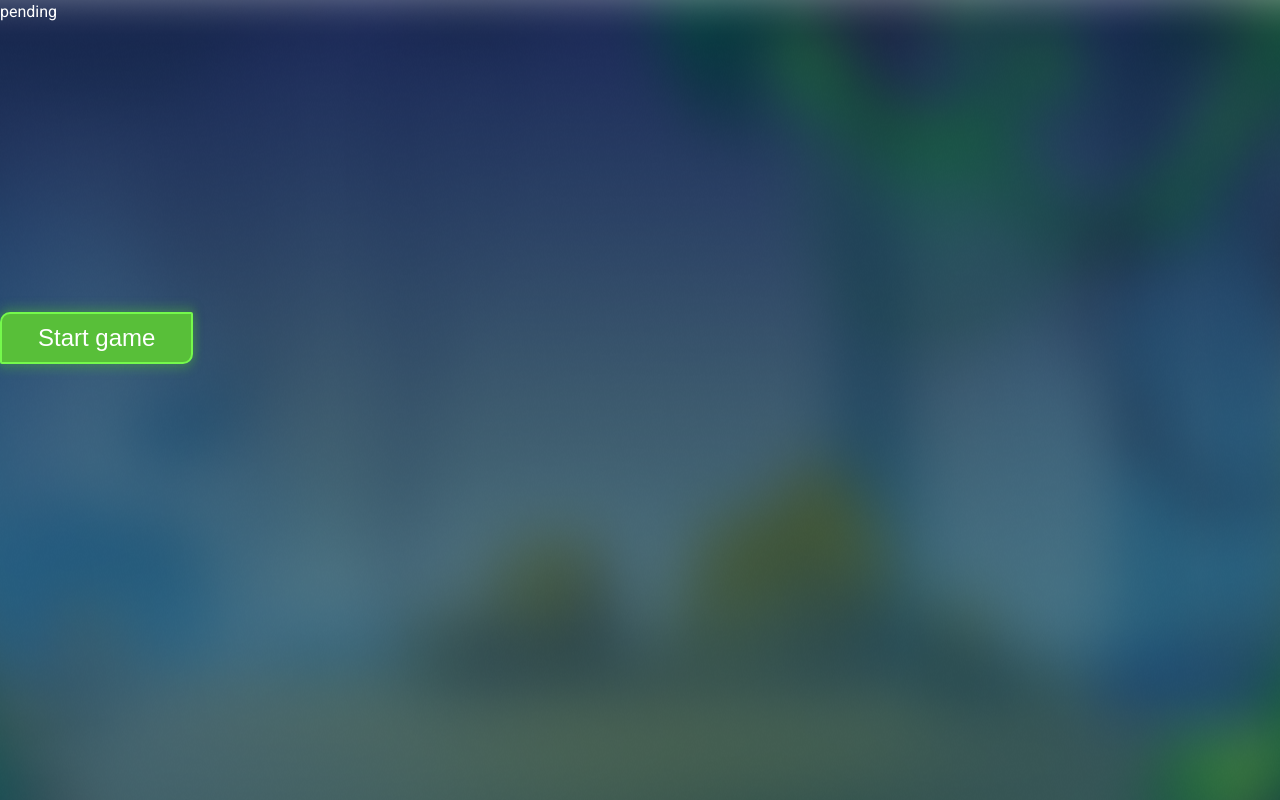
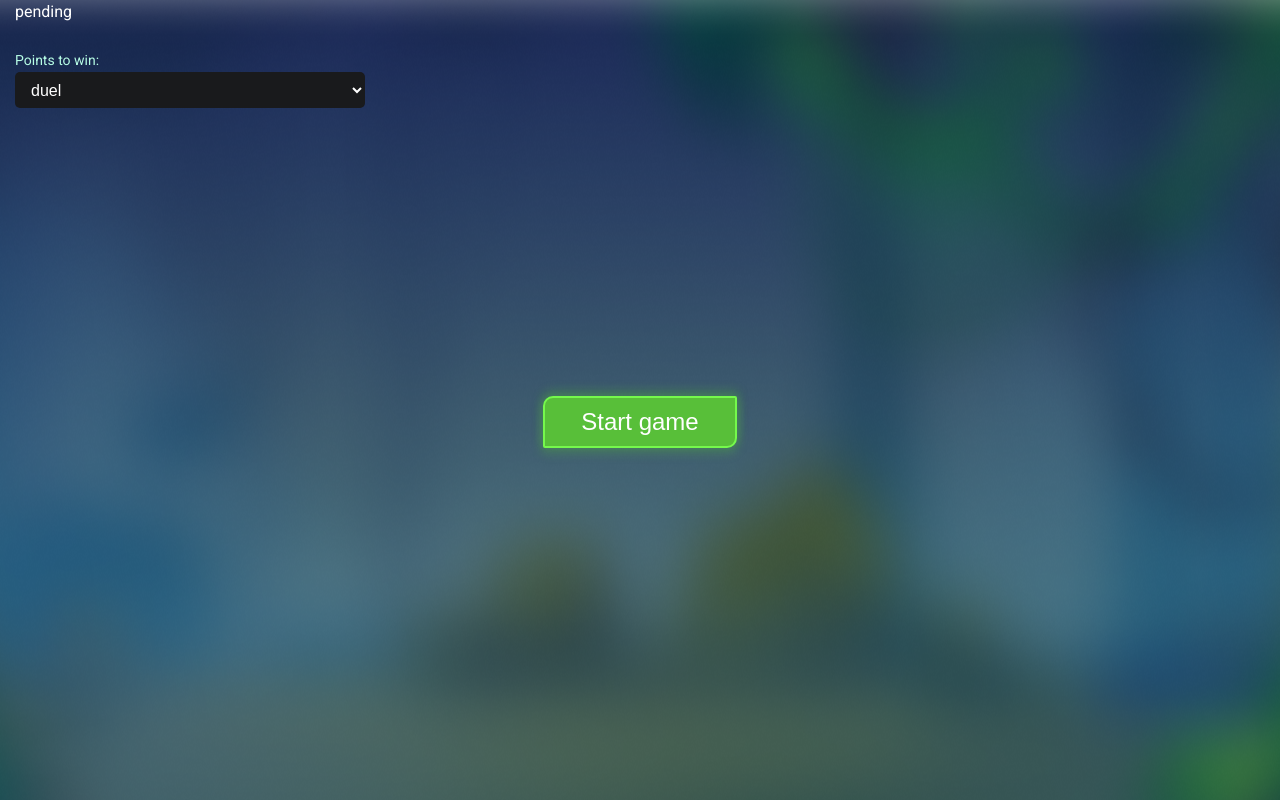
Before and after one commit to IceAye/catcher-in-the-sky, a website with bundled scripts: page src/index.html in a window 1280 px wide. Built offline with nearby package versions, Linux system fonts and the light colour scheme.

Commit message:
feat(ui): implement settings board and configurable lines with layout, select logic, and styling

```diff
--- a/src/View.js
+++ b/src/View.js
@@ -36,17 +36,22 @@ export class View {
   }
 
   #root;
-  #gameClock;
+
   #skyGridContainer;
-  #scoreBoard;
+
+  #settingsDraft;
+
 
   render(gameDTO, settingsDTO) {
     this.#root.innerHTML = '';
+    this.#root.classList.add('container');
 
     this.#root.append(gameDTO.status);
 
+    this.#renderSettingsBoard(settingsDTO);
+
     if (gameDTO.status === GAME_STATUSES.PENDING) {
-      this.#renderStartScreen();
+      this.#renderStartScreen(settingsDTO);
     } else if (gameDTO.status === GAME_STATUSES.IN_PROGRESS) {
       this.#renderGameScreen(gameDTO, settingsDTO);
     }
@@ -54,9 +59,65 @@ export class View {
 
   #renderStartScreen() {
     const startScreen = document.createElement('div');
+    startScreen.classList.add('main-elements');
+
     startScreen.appendChild(this.#renderButton());
 
     this.#root.appendChild(startScreen);
+  }
+
+  #renderSettingsBoard(settingsDTO) {
+    const {skySize, gameTime, pointsToWin} = settingsDTO;
+
+    const settingsBoard = document.createElement('div');
+    settingsBoard.classList.add('top-items');
+
+    settingsBoard.append(this.#renderConfigLine('Points to win', pointsToWin.presets || pointsToWin.mode, 'pointsToWin'));
+
+    this.#root.appendChild(settingsBoard) ;
+  }
+
+  #renderConfigLine(labelText, options, id) {
+    const configLine = document.createElement('div');
+    configLine.classList.add('line');
+
+    const labelEl = document.createElement('label');
+    labelEl.htmlFor = id;
+    labelEl.textContent = `${labelText}:`;
+
+    const selectEl = document.createElement('select');
+    selectEl.id = id;
+    selectEl.name = 'select';
+
+   this.#renderOptions(selectEl, options);
+
+    configLine.addEventListener('change', (event) => {
+      const selectedValue = event.target.value;
+      this.#settingsDraft = {...this.#settingsDraft, [id] : { mode: selectedValue} }
+    })
+
+    configLine.append(labelEl);
+    configLine.append(selectEl);
+
+    return configLine;
+  }
+
+  #renderOptions(selectEl, options) {
+    if (typeof options === 'object' && options !== null) {
+      const rows = Object.keys(options);
+      for (const row of rows) {
+        this.#appendSingleOption(selectEl, row);
+      }
+    } else {
+      this.#appendSingleOption(selectEl, options);
+    }
+  }
+
+  #appendSingleOption(selectEl, value) {
+    const optionEl = document.createElement('option');
+    optionEl.value = String(value);
+    optionEl.textContent = String(value);
+    selectEl.append(optionEl);
   }
 
   #renderButton() {
@@ -64,7 +125,8 @@ export class View {
     button.classList.add('button', 'main-button');
     button.append('Start game');
     button.addEventListener('click' , () => {
-      this.#onStartObserver?.();
+      this.#settingsDraft ??= {};
+      this.#onStartObserver?.(this.#settingsDraft);
     });
 
     return button;
@@ -72,6 +134,8 @@ export class View {
 
   #renderGameScreen(gameDTO, settingsDTO) {
     const gameScreen = document.createElement('div');
+
+    gameScreen.classList.add('main-elements');
 
     gameScreen.appendChild(this.#renderScoreBoard(gameDTO, settingsDTO));
     gameScreen.appendChild(this.#renderSkyGrid(gameDTO, settingsDTO));
@@ -113,8 +177,6 @@ export class View {
     this.#skyGridContainer.append(tableBody);
     return this.#skyGridContainer;
   }
-
-
 
   #renderScoreBoard(gameDTO, settingsDTO) {
     const board = document.createElement('div');
@@ -184,4 +246,5 @@ export class View {
   set onCatcherTwoMove(observer) {
     this.#onCatcherTwoMoveObserver = observer;
   }
+
 }
--- a/src/front/styles/style.css
+++ b/src/front/styles/style.css
@@ -7,7 +7,7 @@
 
 .container {
     margin: 0 auto;
-    max-width: 1182px;
+    max-width: 1280px;
     padding: 0 15px;
     height: 100vh;
 }
--- a/src/index.html
+++ b/src/index.html
@@ -10,7 +10,9 @@
 
 </head>
 <body>
-<div id="root"></div>
+<main>
+  <section id="root"></section>
+</main>
 <script type="module" src="index.js"></script>
 </body>
 </html>
```
